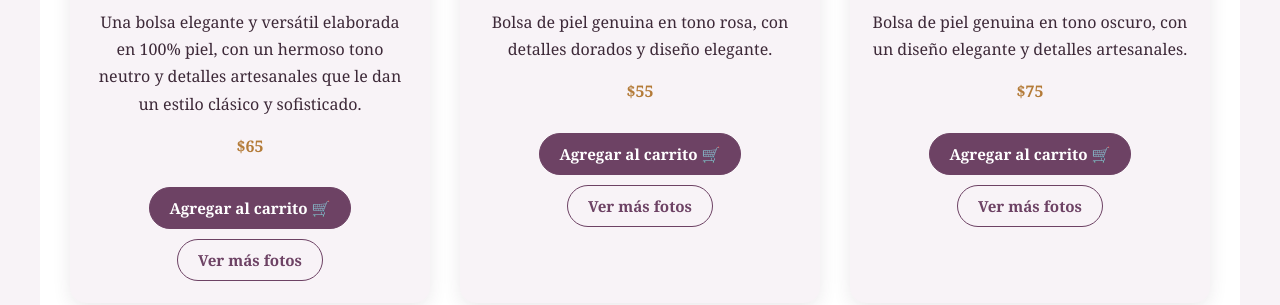
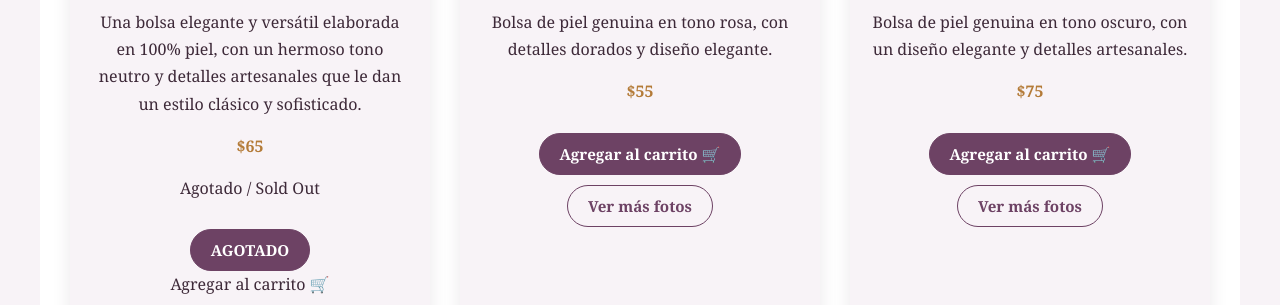
Before and after one commit to perlagc1/Jackie-s-Boutique, a plain HTML site: page index.html in a window 1280 px wide. Shown: the part 6586-6891 px from the top of the page. Drawn offline with Linux system fonts and the light colour scheme.

Commit message:
Mark Isabel as sold out

```diff
--- a/index.html
+++ b/index.html
@@ -617,8 +617,8 @@
     </p>
 
     <p><strong>$65</strong></p>
-
-    <button onclick="agregarAlCarrito('Isabel', 65)">
+<p class="agotado">Agotado / Sold Out</p>
+<button disabled>Agotado / Sold Out</button>
         Agregar al carrito 🛒
     </button>
     <button type="button" class="ver-mas-fotos" data-galeria="Isabel">
```
